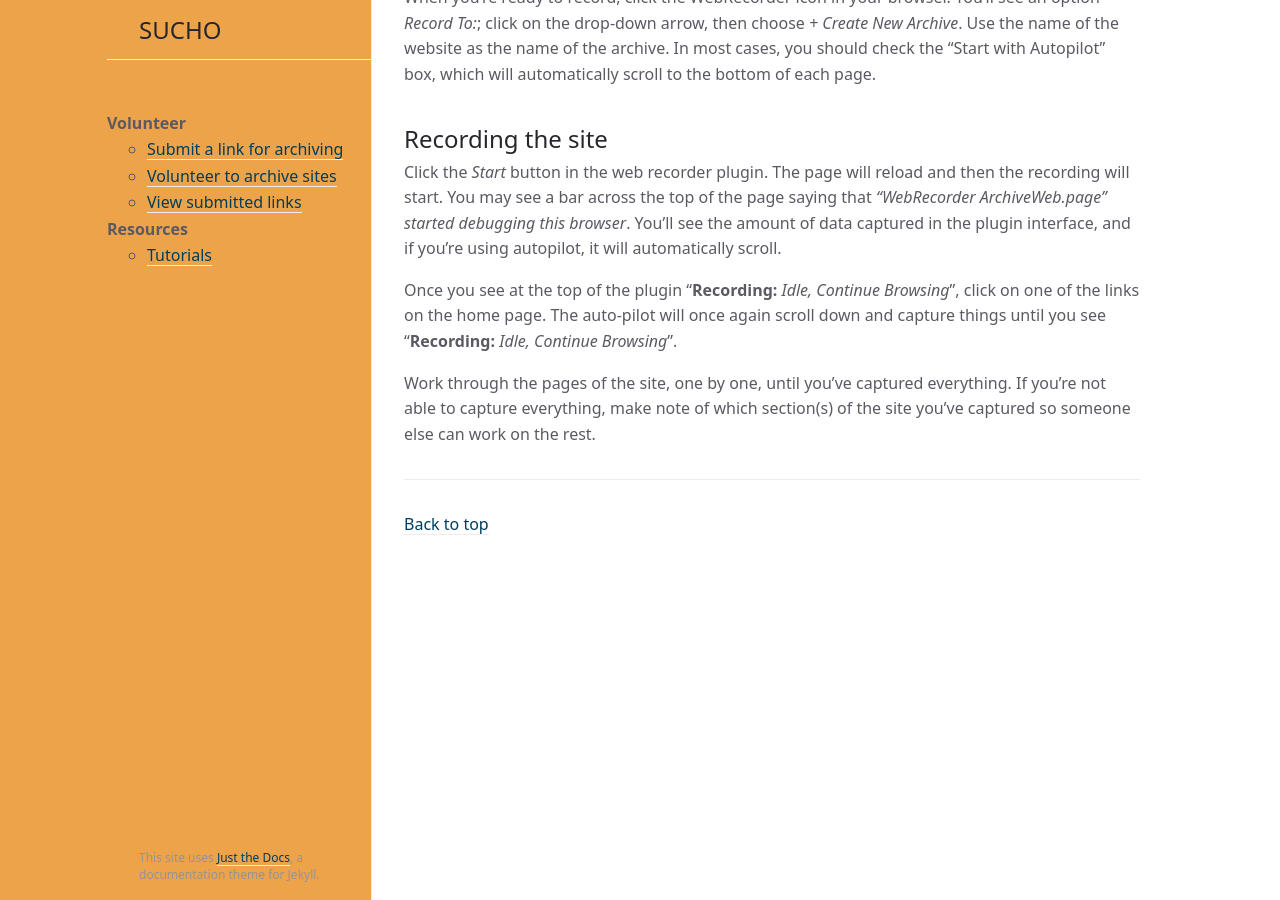
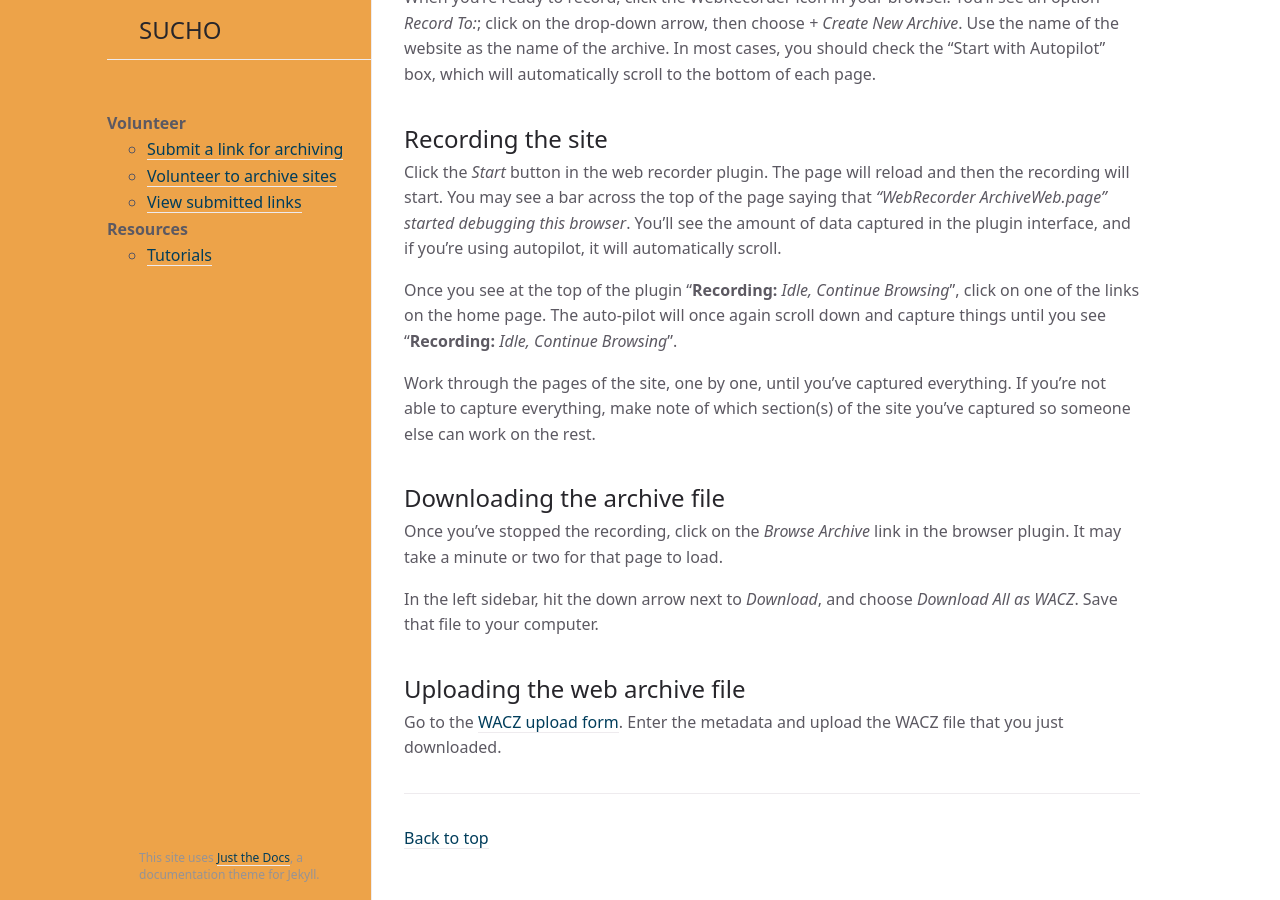
Before and after one commit to sucho-archiving/sucho-archiving.github.io, a Jekyll site: the page built from webrecorder-browser-plugin-instructions.md, in a window 1280 px wide and 900 px high, scrolled down 738 px. Built offline with Jekyll 4.4.1, drawn with Linux system fonts in a browser that asks for light colours.

Commit message:
Update webrecorder-browser-plugin-instructions.md

```diff
--- a/webrecorder-browser-plugin-instructions.md
+++ b/webrecorder-browser-plugin-instructions.md
@@ -25,3 +25,11 @@ Click the *Start* button in the web recorder plugin. The page will reload and th
 Once you see at the top of the plugin "**Recording:** *Idle, Continue Browsing*", click on one of the links on the home page. The auto-pilot will once again scroll down and capture things until you see "**Recording:** *Idle, Continue Browsing*".
 
 Work through the pages of the site, one by one, until you've captured everything. If you're not able to capture everything, make note of which section(s) of the site you've captured so someone else can work on the rest.
+
+## Downloading the archive file
+Once you've stopped the recording, click on the *Browse Archive* link in the browser plugin. It may take a minute or two for that page to load.
+
+In the left sidebar, hit the down arrow next to *Download*, and choose *Download All as WACZ*. Save that file to your computer.
+
+## Uploading the web archive file
+Go to the [WACZ upload form](https://forms.gle/N18MxWgoHtPB2xpz8). Enter the metadata and upload the WACZ file that you just downloaded.
```
